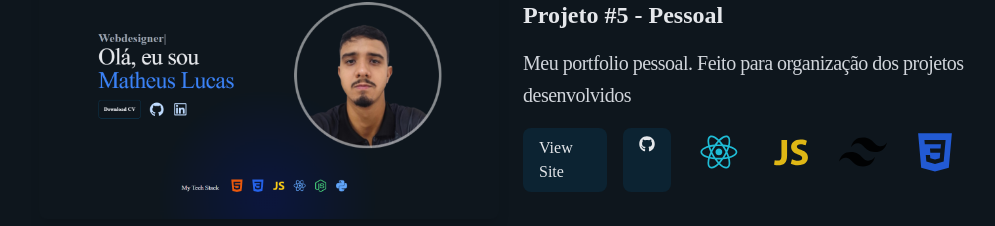
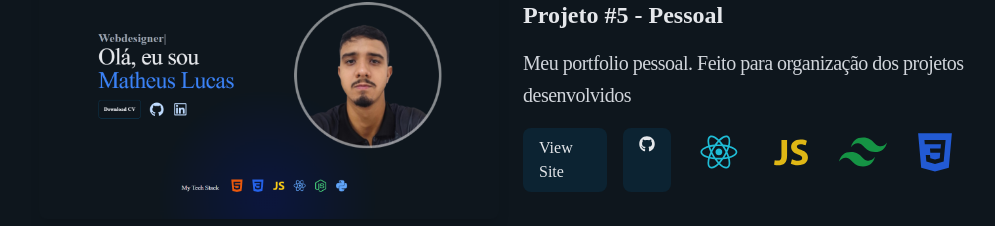
Before and after one commit to MatheusLucas01/PortfolioPessoal, a React (Vite) app: page / in a window 1280 px wide. Shown: the part 2852-3078 px from the top of the page, without its empty margins (133-1128 px from the left). Built offline with nearby package versions, Linux system fonts and the light colour scheme.

Commit message:
feat: Adicionando estilização na linguagem

```diff
--- a/src/components/Portfolio.jsx
+++ b/src/components/Portfolio.jsx
@@ -18,6 +18,8 @@ import {
 } from "react-icons/di";
 import Reveal from "./Reveal";
 import { div } from "framer-motion/client";
+import { useState } from "react";
+import { useNavigate } from "react-router-dom";
 
 const projects = [
   {
@@ -73,6 +75,8 @@ const projects = [
     },
   },
 ];
+
+const PreviewProjects = projects.slice(0, 3); // Show only the first 3 projects
 
 const Portfolio = () => {
   return (
@@ -140,6 +144,8 @@ const Portfolio = () => {
                             ? "text-green-600"
                             : LinguagemIcon === DiWordpress
                             ? "text-blue-600"
+                            : LinguagemIcon === SiTailwindcss
+                            ? "text-green-600"
                             : ""
                         }`}
                       />
```
